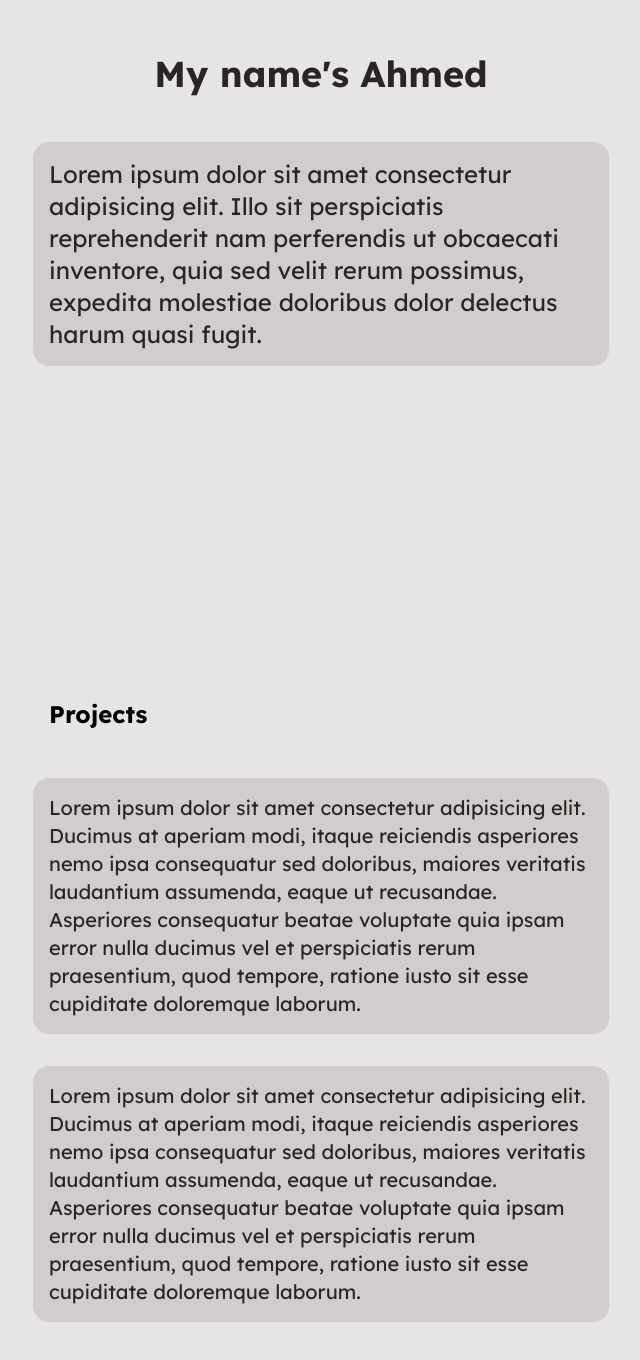
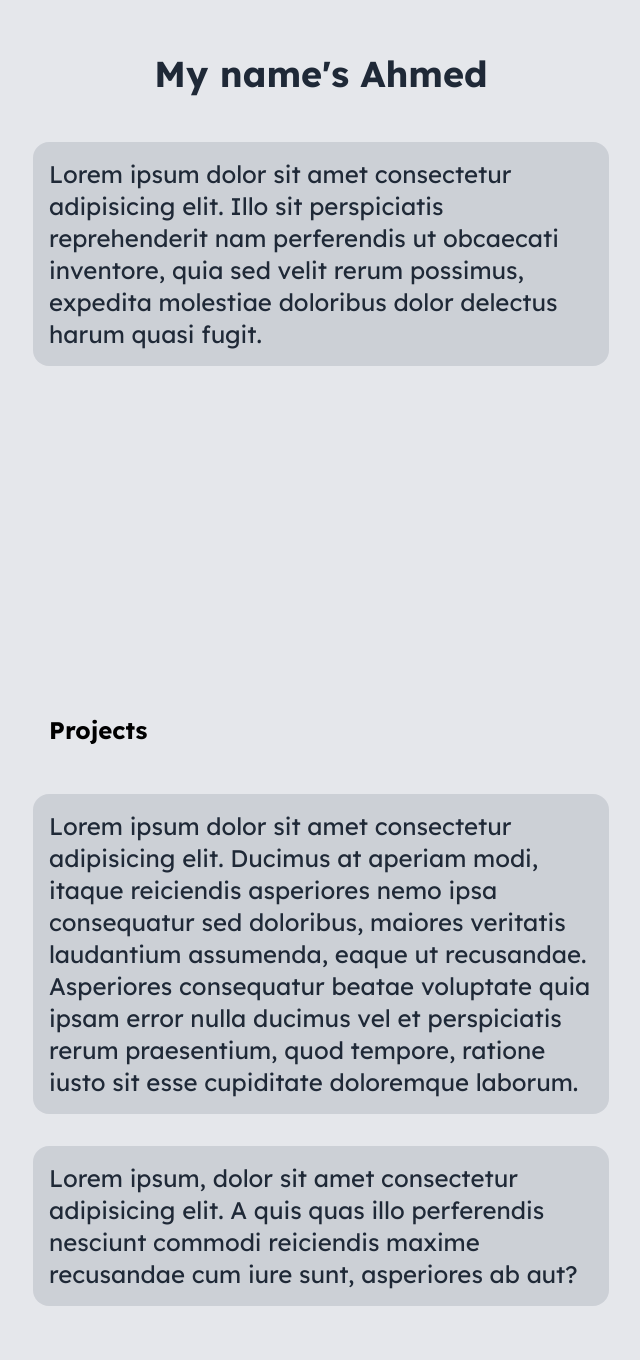
Before and after one commit to ahme-dev/portfolio-green, a Vue app: page / in a window 1280 px wide. Shown: the part 198-1558 px from the top of the page, without its empty margins (319-959 px from the left). Built offline with nearby package versions, Linux system fonts and the light colour scheme.

Commit message:
feat: add component for cards and change styling

```diff
--- a/index.html
+++ b/index.html
@@ -19,7 +19,7 @@
         margin: 0;
         padding: 0;
         box-sizing: border-box;
-        transition: 0.15s;
+        transition: 1s ease-out;
         color: inherit;
         font-family: "Lexend", sans-serif;
       }
--- a/src/App.vue
+++ b/src/App.vue
@@ -1,51 +1,46 @@
-<script setup lang="ts"></script>
+<script setup lang="ts">
+  import Card from "./Card.vue";
+</script>
 
 <template>
-  <div id="container" class="min-w-screen min-h-screen bg-warm-gray-200">
+  <div
+    id="container"
+    class="min-w-screen min-h-screen bg-gray-200 snap-y snap-mandatory overflow-y-scroll"
+  >
     <!-- Header -->
     <header
-      class="flex flex-col items-center justify-center gap-8 p-8 min-h-screen md:( w-1/2 m-auto)"
+      id="header"
+      class="flex flex-col items-center justify-center gap-8 p-8 min-h-screen md:( w-1/2 m-auto) snap-center"
     >
-      <h1 class="p-4 text-4xl font-bold text-warm-gray-800">My name's Ahmed</h1>
-      <h1
-        class="bg-warm-gray-500 text-warm-gray-800 bg-opacity-20 rounded-2xl p-4 text-2xl hover:(shadow-2xl)"
-      >
+      <h1 class="p-4 text-4xl font-bold text-gray-800">My name's Ahmed</h1>
+      <Card>
         Lorem ipsum dolor sit amet consectetur adipisicing elit. Illo sit
         perspiciatis reprehenderit nam perferendis ut obcaecati inventore, quia
         sed velit rerum possimus, expedita molestiae doloribus dolor delectus
         harum quasi fugit.
-      </h1>
+      </Card>
     </header>
     <!-- Header End -->
 
     <!-- Main -->
     <main
-      class="flex flex-col justify-center items-center p-8 gap-8 min-h-screen md:(w-1/2 m-auto)"
+      class="flex flex-col justify-center items-center p-8 gap-8 min-h-screen md:(w-1/2 m-auto) snap-center"
     >
       <h1 class="p-4 text-2xl font-bold self-start">Projects</h1>
-      <p
-        class="bg-warm-gray-500 text-warm-gray-800 bg-opacity-20 rounded-2xl p-4 text-xl"
-      >
+      <Card>
         Lorem ipsum dolor sit amet consectetur adipisicing elit. Ducimus at
         aperiam modi, itaque reiciendis asperiores nemo ipsa consequatur sed
         doloribus, maiores veritatis laudantium assumenda, eaque ut recusandae.
         Asperiores consequatur beatae voluptate quia ipsam error nulla ducimus
         vel et perspiciatis rerum praesentium, quod tempore, ratione iusto sit
         esse cupiditate doloremque laborum.
-      </p>
-      <p
-        class="bg-warm-gray-500 text-warm-gray-800 bg-opacity-20 rounded-2xl p-4 text-xl"
-      >
-        Lorem ipsum dolor sit amet consectetur adipisicing elit. Ducimus at
-        aperiam modi, itaque reiciendis asperiores nemo ipsa consequatur sed
-        doloribus, maiores veritatis laudantium assumenda, eaque ut recusandae.
-        Asperiores consequatur beatae voluptate quia ipsam error nulla ducimus
-        vel et perspiciatis rerum praesentium, quod tempore, ratione iusto sit
-        esse cupiditate doloremque laborum.
-      </p>
+      </Card>
+      <Card>
+        Lorem ipsum, dolor sit amet consectetur adipisicing elit. A quis quas
+        illo perferendis nesciunt commodi reiciendis maxime recusandae cum iure
+        sunt, asperiores ab aut?
+      </Card>
     </main>
     <!-- Main End -->
   </div>
 </template>
-
-<style></style>
--- /dev/null
+++ b/src/Card.vue
@@ -0,0 +1,9 @@
+<script setup lang="ts"></script>
+
+<template>
+  <p
+    class="bg-gray-500 text-gray-800 bg-opacity-20 rounded-2xl p-4 text-2xl hover:(shadow-md shadow-emerald-300 cursor-pointer)"
+  >
+    <slot></slot>
+  </p>
+</template>
```
